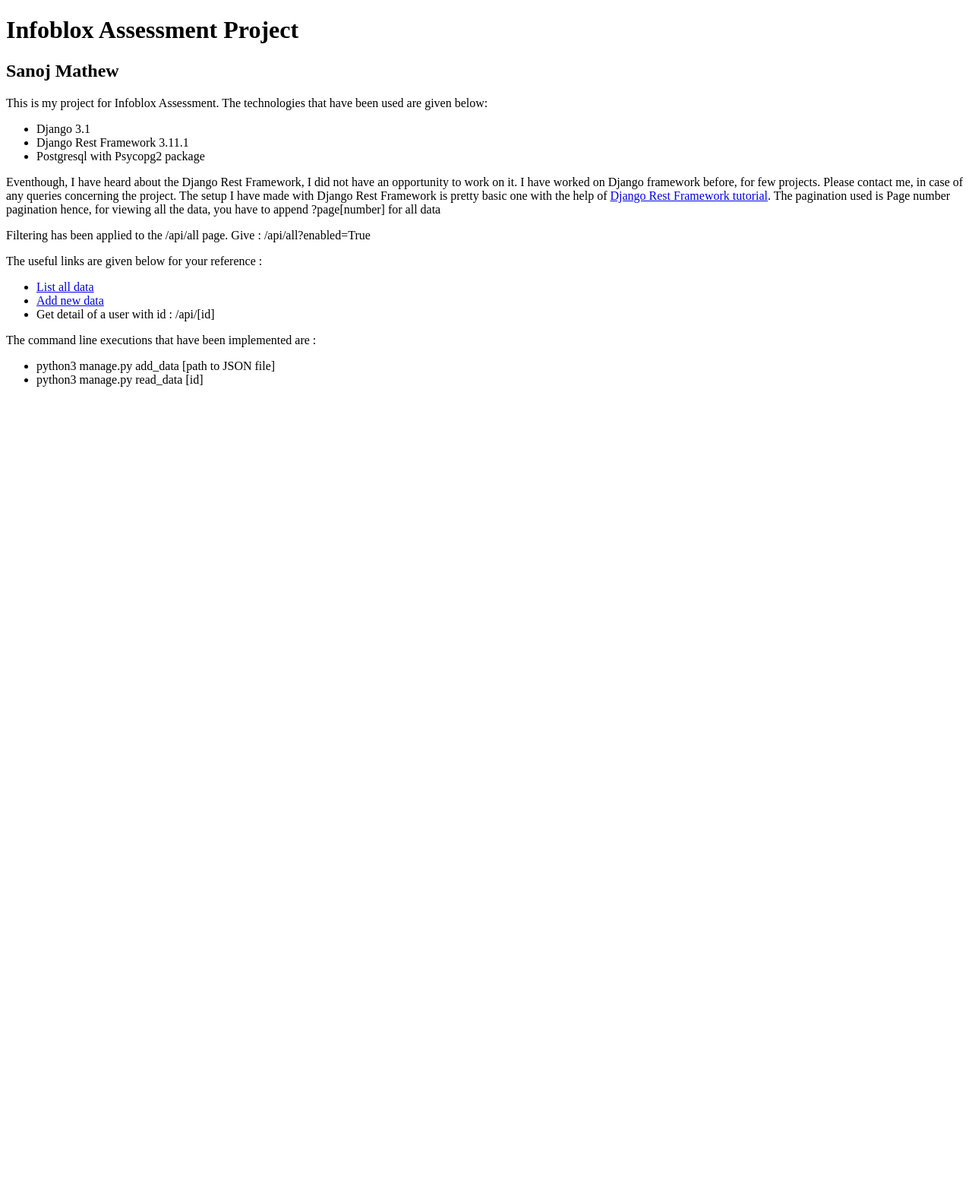
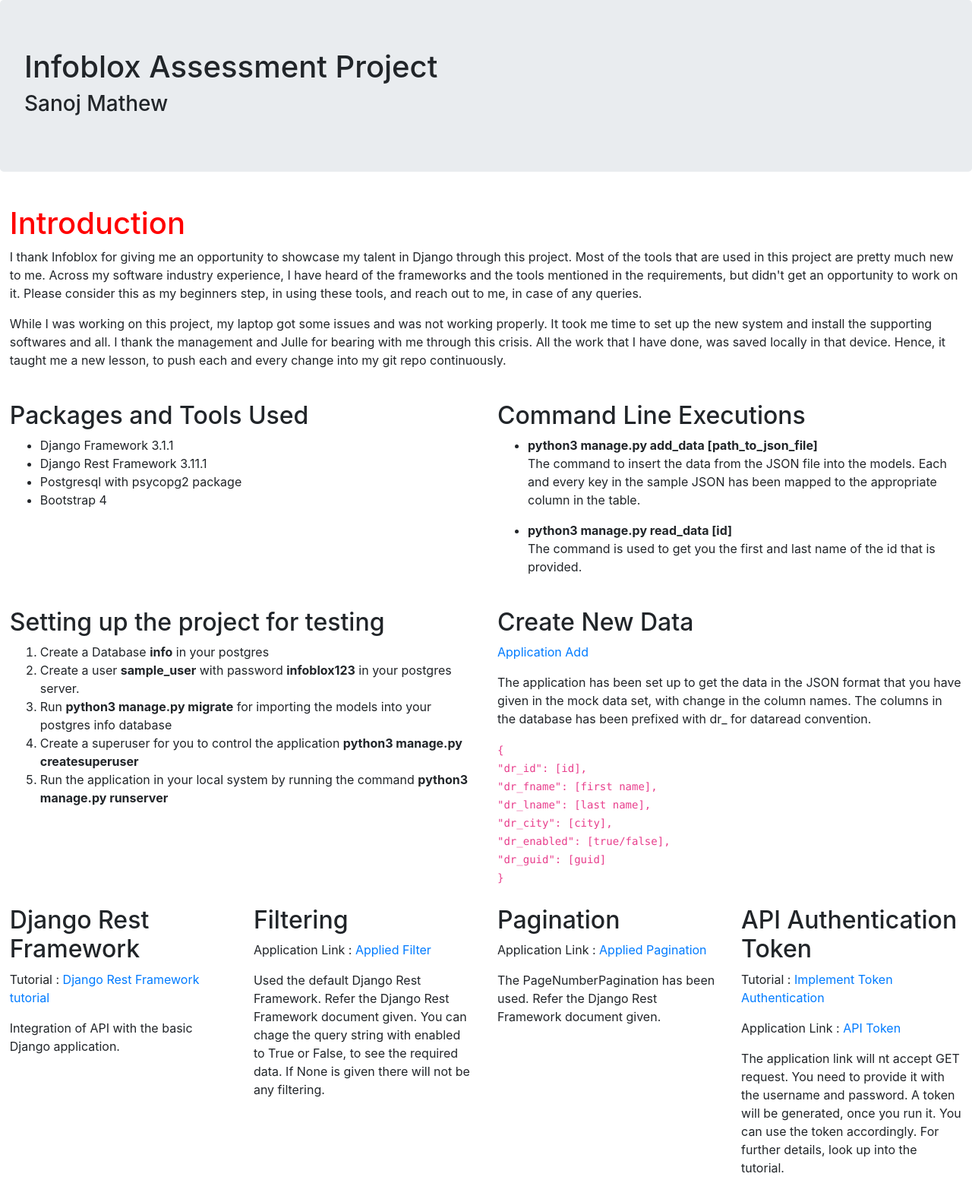
Before and after one commit to Sanojdon/infoblox, a Django app: page / in a window 1280 px wide. Shown: the whole page at 76% size. Before the commit the page ends 509 px from the top, so only its background shows below. Run offline with Django 3.2, Linux system fonts and the light colour scheme; some libraries are stand-ins or nearby versions.

Commit message:
Final Touch up

```diff
--- a/project/jsonread/templates/jsonread/index.html
+++ b/project/jsonread/templates/jsonread/index.html
@@ -1,42 +1,129 @@
 <!DOCTYPE html>
 <html lang="en" dir="ltr">
   <head>
+    <title>Infoblox Assessment Project</title>
     <meta charset="utf-8">
-    <title>JSON Read Application</title>
+    <meta name="viewport" content="width=device-width, initial-scale=1">
+    <link rel="stylesheet" href="https://maxcdn.bootstrapcdn.com/bootstrap/4.5.2/css/bootstrap.min.css">
+    <script src="https://ajax.googleapis.com/ajax/libs/jquery/3.5.1/jquery.min.js"></script>
+    <script src="https://cdnjs.cloudflare.com/ajax/libs/popper.js/1.16.0/umd/popper.min.js"></script>
+    <script src="https://maxcdn.bootstrapcdn.com/bootstrap/4.5.2/js/bootstrap.min.js"></script>
+    <style>
+      #major_items{
+        color: red;
+      }
+      .row{
+        padding: 1%
+      }
+    </style>
   </head>
   <body>
+
+  <div class="jumbotron">
     <h1>Infoblox Assessment Project</h1>
-    <h2>{{ name }}</h2>
+    <h3>{{name}}</h3>
+  </div>
+
+  <div class="row">
+    <div class="col-sm-12">
+      <h1 id="major_items">Introduction</h1>
+      <p>
+        I thank Infoblox for giving me an opportunity to showcase my talent in Django through this project. Most of the tools that are used in this project
+        are pretty much new to me. Across my software industry experience, I have heard of the frameworks and the tools mentioned in the requirements, but
+        didn't get an opportunity to work on it. Please consider this as my beginners step, in using these tools, and reach out to me, in case of any queries.
+      </p>
+      <p>
+        While I was working on this project, my laptop got some issues and was not working properly. It took me time to set up the new system and install the
+        supporting softwares and all. I thank the management and Julle for bearing with me through this crisis. All the work that I have done, was saved locally
+        in that device. Hence, it taught me a new lesson, to push each and every change into my git repo continuously.
+      </p>
+    </div>
+  </div>
+
+  <div class="row">
+    <div class="col-sm-6">
+      <h2>Packages and Tools Used</h2>
+      <ul>
+        <li>Django Framework 3.1.1</li>
+        <li>Django Rest Framework 3.11.1</li>
+        <li>Postgresql with psycopg2 package</li>
+        <li>Bootstrap 4</li>
+      </ul>
+    </div>
+    <div class="col-sm-6">
+      <h2>Command Line Executions</h2>
+      <ul>
+        <li>
+          <strong>python3 manage.py add_data [path_to_json_file]</strong>
+          <p>The command to insert the data from the JSON file into the models. Each and every key in the sample JSON
+          has been mapped to the appropriate column in the table.</p>
+        </li>
+        <li>
+          <strong>python3 manage.py read_data [id]</strong>
+          <p>The command is used to get you the first and last name of the id that is provided.</p>
+        </li>
+      </ul>
+    </div>
+  </div>
+
+  <div class="row">
+    <div class="col-sm-6">
+      <h2>Setting up the project for testing</h2>
+      <ol>
+        <li>Create a Database <strong>info</strong> in your postgres</li>
+        <li>Create a user <strong>sample_user</strong> with password <strong>infoblox123</strong> in your postgres server.</li>
+        <li>Run <strong>python3 manage.py migrate</strong> for importing the models into your postgres info database</li>
+        <li>Create a superuser for you to control the application <strong>python3 manage.py createsuperuser</strong></li>
+        <li>Run the application in your local system by running the command <strong>python3 manage.py runserver</strong></li>
+      </ol>
+    </div>
+    <div class="col-sm-6">
+      <h2>Create New Data</h2>
+      <p><a href="/api/new">Application Add</a></p>
+      <p>
+        The application has been set up to get the data in the JSON format that you have given in the mock data set, with change in the column names.
+        The columns in the database has been prefixed with dr_ for dataread convention.
+      </p>
+      <code>
+        {<br>
+      "dr_id": [id],<br>
+      "dr_fname": [first name],<br>
+      "dr_lname": [last name],<br>
+      "dr_city": [city],<br>
+      "dr_enabled": [true/false],<br>
+      "dr_guid": [guid]<br>
+  }
+      </code>
+    </div>
+  </div>
+
+<div class="row">
+  <div class="col-sm-3">
+    <h2>Django Rest Framework</h2>
+    <p>Tutorial : <a href="https://www.django-rest-framework.org/tutorial/quickstart/">Django Rest Framework tutorial</a></p>
+    <p>Integration of API with the basic Django application. </p>
+  </div>
+  <div class="col-sm-3">
+    <h2>Filtering</h2>
+    <p>Application Link : <a href="/api/all?enabled=True">Applied Filter</a></p>
     <p>
-      This is my project for Infoblox Assessment. The technologies that have been used are given below:
+      Used the default Django Rest Framework. Refer the Django Rest Framework document given. You can chage the query string with enabled to
+      True or False, to see the required data. If None is given there will not be any filtering.
     </p>
-    <ul>
-      <li>Django 3.1</li>
-      <li>Django Rest Framework 3.11.1</li>
-      <li>Postgresql with Psycopg2 package</li>
-    </ul>
-    <p>
-      Eventhough, I have heard about the Django Rest Framework, I did not have an opportunity to work on it.
-      I have worked on Django framework before, for few projects. Please contact me, in case of any queries concerning the project.
-      The setup I have made with Django Rest Framework is pretty basic one with the help of
-      <a href="https://www.django-rest-framework.org/tutorial/">Django Rest Framework tutorial</a>.
-      The pagination used is Page number pagination hence, for viewing all the data, you have to append ?page[number] for all data
-    </p>
-    <p>
-      Filtering has been applied to the /api/all page. Give : /api/all?enabled=True
-    </p>
-    <p>
-      The useful links are given below for your reference :
-    </p>
-    <ul>
-      <li><a href="/api/all">List all data</a></li>
-      <li><a href="/api/new">Add new data</a></li>
-      <li>Get detail of a user with id : /api/[id]</li>
-    </ul>
-    <p>The command line executions that have been implemented are : </p>
-    <ul>
-      <li>python3 manage.py add_data [path to JSON file]</li>
-      <li>python3 manage.py read_data [id]</li>
-    </ul>
+  </div>
+  <div class="col-sm-3">
+    <h2>Pagination</h2>
+    <p>Application Link : <a href="/api/all?page=3">Applied Pagination</a></p>
+    <p>The PageNumberPagination has been used. Refer the Django Rest Framework document given.</p>
+  </div>
+  <div class="col-sm-3">
+    <h2>API Authentication Token</h2>
+    <p>Tutorial : <a href="https://simpleisbetterthancomplex.com/tutorial/2018/11/22/how-to-implement-token-authentication-using-django-rest-framework.html">Implement Token Authentication</a></p>
+    <p>Application Link : <a href="/api-token-auth">API Token</a></p>
+    <p>The application link will nt accept GET request. You need to provide it with the username and password.
+      A token will be generated, once you run it. You can use the token accordingly. For further details, look up into the tutorial.</p>
+  </div>
+</div>
+
   </body>
 </html>
```
